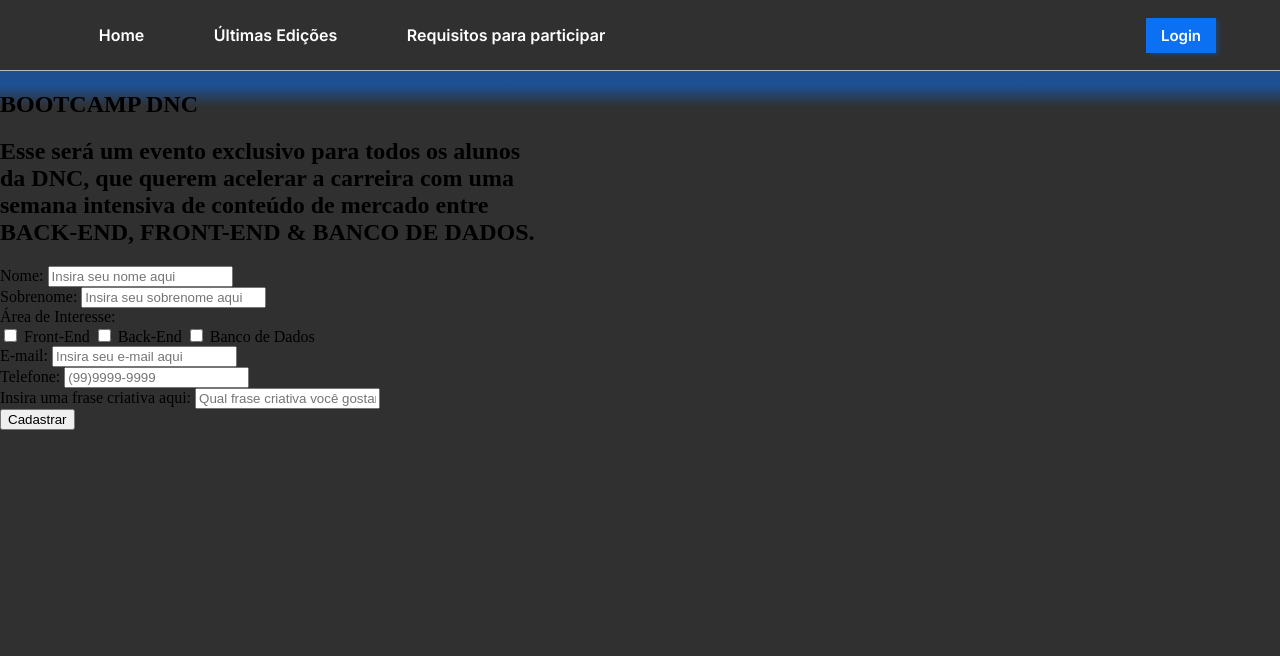
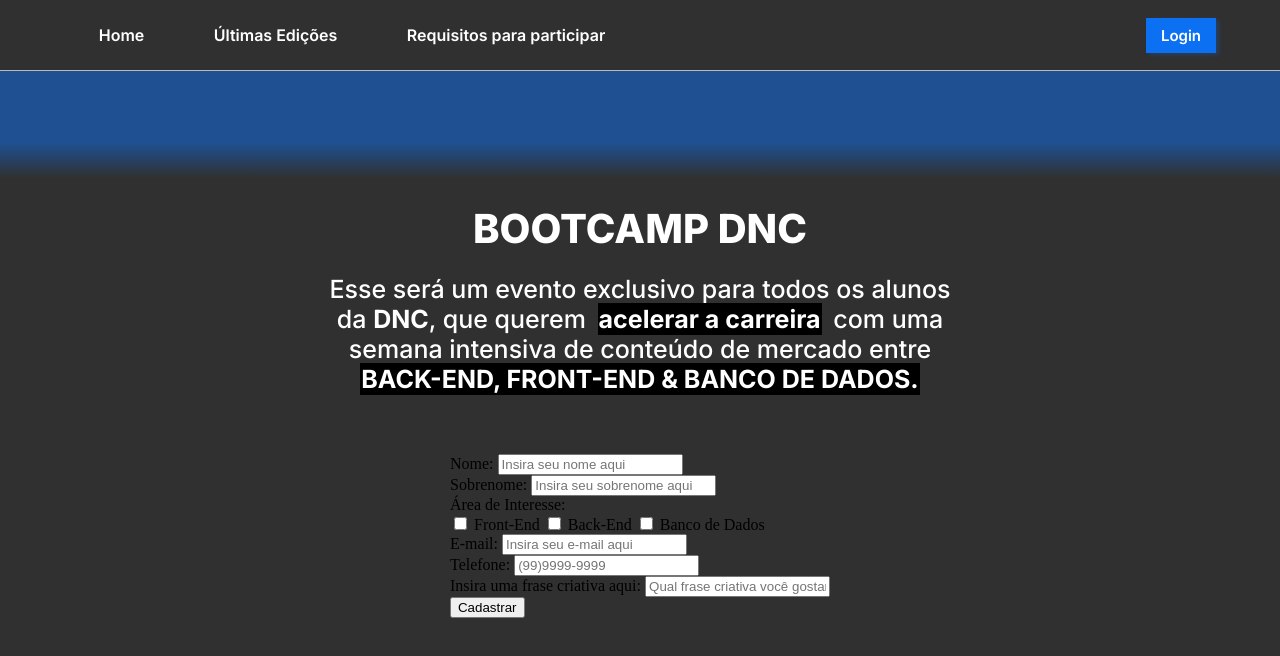
Before and after one commit to biancasnogueira/projeto-bootcamp-dnc, a plain HTML site: page index.html in a window 1280 px wide. Drawn offline with Linux system fonts and the light colour scheme.

Commit message:
Finalizado parte de estilos da section 1 e também adicionando root para que possamos reutilizar globalmente no arquivo

```diff
--- a/index.html
+++ b/index.html
@@ -21,7 +21,7 @@
     </nav>
     <section>
         <header>
-            <h1>BOOTCAMP DNC</h1>
+            <h1>Bootcamp dnc</h1>
             <h2>
                 Esse será um evento exclusivo para todos os alunos<br>
                 da <b>DNC</b>, que querem <span class="inverter_fundo">acelerar a carreira</span> com uma<br>
--- a/style.css
+++ b/style.css
@@ -5,12 +5,20 @@
     background-repeat: no-repeat;
 }
 
+:root{
+    --azul-dnc: #0C70F2;
+    --preto-dnc: #303030;
+    --cinza-hover: #C9C9C9;
+
+    --fonte-padrao: 'Inter';
+}
+
 /* MENU DE NAVEGAÇÃO PRINCIPAL */
 
 #principal{
     width: 100%;
     height: 70px;
-    background-color: #303030;
+    background-color: var(--preto-dnc);
     display: flex;
     justify-content: space-between;
     align-items: center;
@@ -22,11 +30,11 @@
         font-weight: 600;
         color: white;
         text-decoration: none;
-        font-family: 'Inter';
+        font-family: var(--fonte-padrao);
     }
 
     #principal a:hover{
-        color: #CCCCCC;
+        color: var(--cinza-hover);
     }
 
     #menu{
@@ -39,14 +47,52 @@
 
     #principal button{
         margin-right: 5%;
-        background-color: #0C70F2;
+        background-color: var(--azul-dnc);
         border: 0px;
         height: 35px;
         width: 70px;
         color: white;
-        font-family: 'inter';
+        font-family: var(--fonte-padrao);
         font-size: 15px;
         font-weight: 600;
         box-shadow: 3px 2px 4px #0C70F240;
         cursor: pointer;
     }
+
+    /* SEÇÃO PRINCIPAL DO SITE */
+
+    section{
+        display: flex;
+        flex-direction: column;
+        align-items: center;
+
+        margin-top: 100px;
+        margin-bottom: 100px;
+    }
+
+    header{
+        color: white;
+        font-family: var(--fonte-padrao);
+    }
+
+    header h1{
+        text-transform: uppercase;
+        font-size: 40px;
+        font-weight: 800;
+        text-align: center;
+        margin-bottom: 20px;
+    }
+
+    header h2{
+        text-align: center;
+        font-size: 25px;
+        font-weight: 500;
+        margin-bottom: 60px;
+    }
+
+    header .inverter_fundo{
+        background-color: black;
+        font-weight: bold;
+        padding: 1px;
+        margin: 5px;
+    }
```
